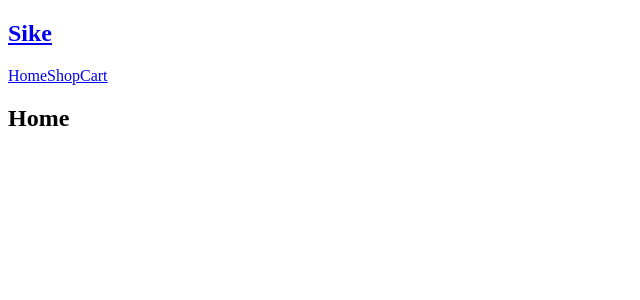
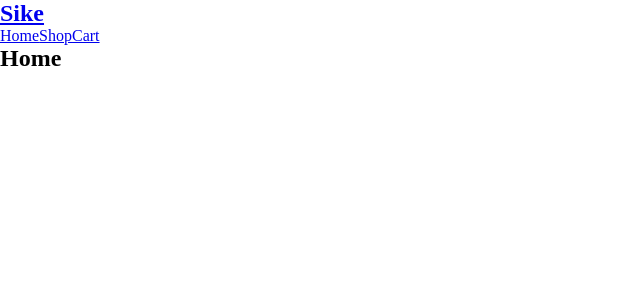
Before and after one commit to jooo-lee/sike, a React (Vite) app: page / in a window 1280 px wide. Shown: the top 300 px of the page, without its empty margins (0-640 px from the left). Built offline with nearby package versions, Linux system fonts and the light colour scheme.

Commit message:
Create global styles

```diff
--- a/src/App.jsx
+++ b/src/App.jsx
@@ -1,10 +1,12 @@
 import { Outlet } from 'react-router-dom';
 
+import GlobalStyle from './globalStyles.js';
 import Navbar from './components/Navbar/Navbar.jsx';
 
 function App() {
   return (
     <>
+      <GlobalStyle />
       <Navbar />
       <Outlet />
     </>
--- /dev/null
+++ b/src/globalStyles.js
@@ -0,0 +1,11 @@
+import { createGlobalStyle } from 'styled-components';
+
+const GlobalStyle = createGlobalStyle`
+  * {
+    margin: 0;
+    padding: 0;
+    box-sizing: border-box;
+  }
+`;
+
+export default GlobalStyle;
```
